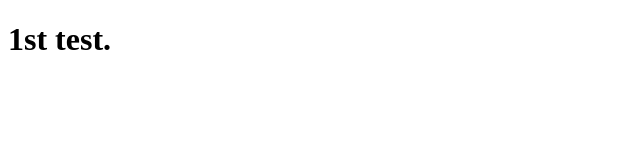
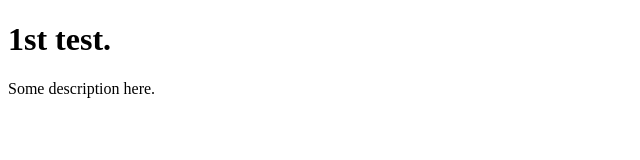
Before and after one commit to pg-dp/KnowledgeBase, a plain HTML site: page code/git/index.html in a window 1280 px wide. Shown: the whole page, without its empty margins (0-640 px from the left). Drawn offline with Linux system fonts and the light colour scheme.

Commit message:
index.html changed in master

```diff
--- a/code/git/index.html
+++ b/code/git/index.html
@@ -9,7 +9,7 @@
 
 <body>
     <h1>1st test.</h1>
-
+    <p>Some description here.</p>
 </body>
 
 </html>
```
